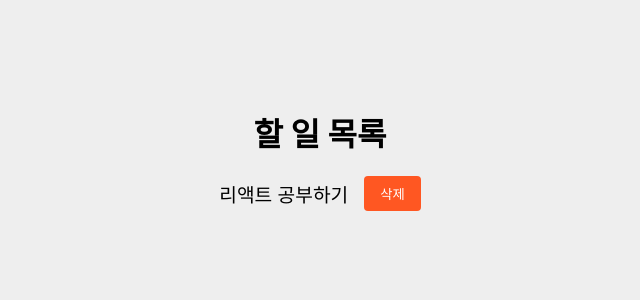
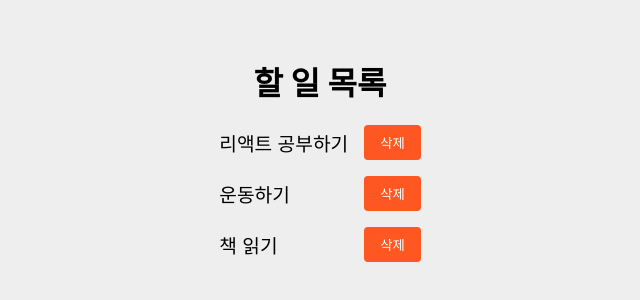
Before and after one commit to songhee23/ch6_todo, a React (Create React App) app: page / in a window 1280 px wide. Shown: the part 232-532 px from the top of the page, without its empty margins (320-960 px from the left). Built offline with nearby package versions, Linux system fonts and the light colour scheme.

Commit message:
ToDoList > app.tsx에 개발

```diff
--- a/src/App.tsx
+++ b/src/App.tsx
@@ -13,12 +13,21 @@ const Container = styled.div`
   background-color: #eeeeee;
 `;
 
+const ToDoList = styled.div`
+  display: flex;
+  flex-direction: column;
+`;
+
 
 function App() {
   return (
     <Container>
       <Title label="할 일 목록" />
-      <ToDoItem label='리액트 공부하기'/>
+      <ToDoList>
+        <ToDoItem label='리액트 공부하기'/>
+        <ToDoItem label='운동하기'/>
+        <ToDoItem label='책 읽기'/>
+      </ToDoList>
     </Container>
   )
 }
```
